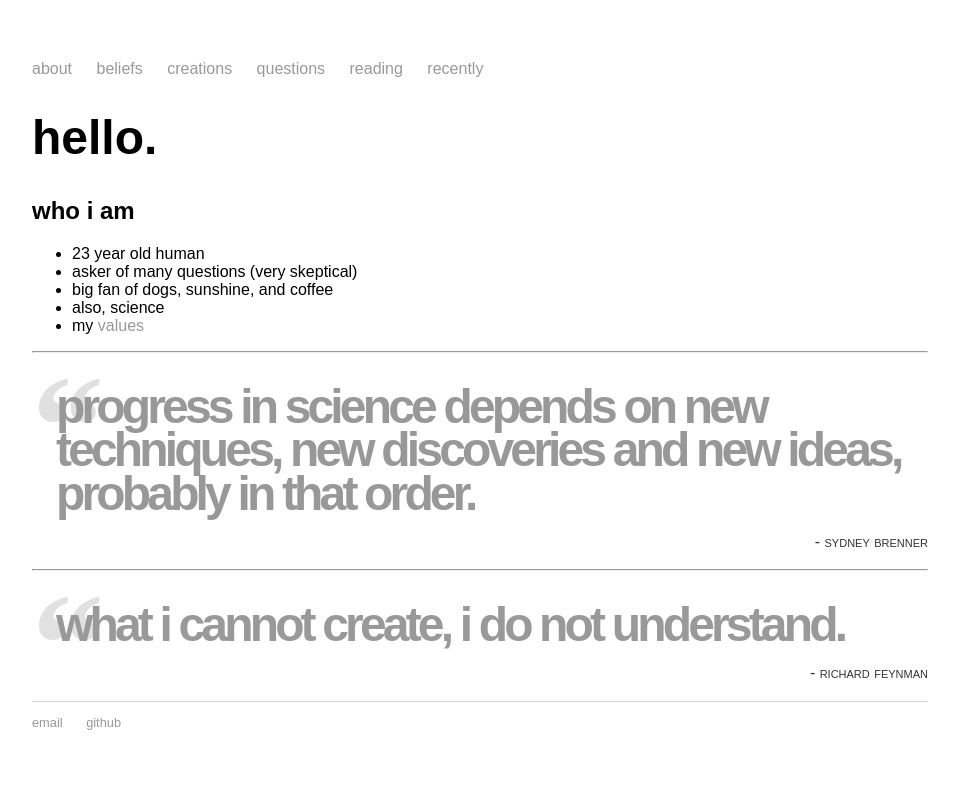
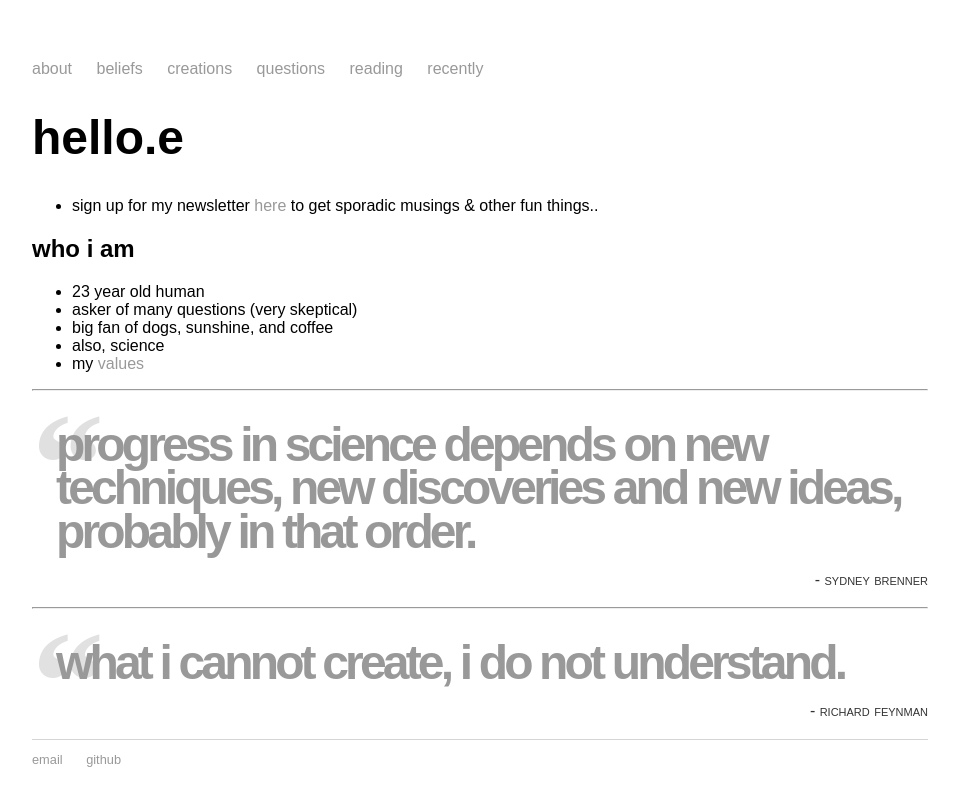
Before and after one commit to mayasheth/mayasheth.github.io, a Jekyll site: the page built from index.md, in a window 1280 px wide. Shown: the top 806 px of the page, without its empty margins (160-1119 px from the left). Built offline with Jekyll 4.4.1, drawn with Linux system fonts in a browser that asks for light colours.

Commit message:
Update index.md

```diff
--- a/index.md
+++ b/index.md
@@ -3,7 +3,8 @@ layout: default
 title: Maya Sheth
 
 ---
-# hello.
+# hello.e
+* sign up for my newsletter [here](https://airtable.com/shrbJMCacQzWPrCLY) to get sporadic musings & other fun things..
 
 ## who i am
 * 23 year old human
```
